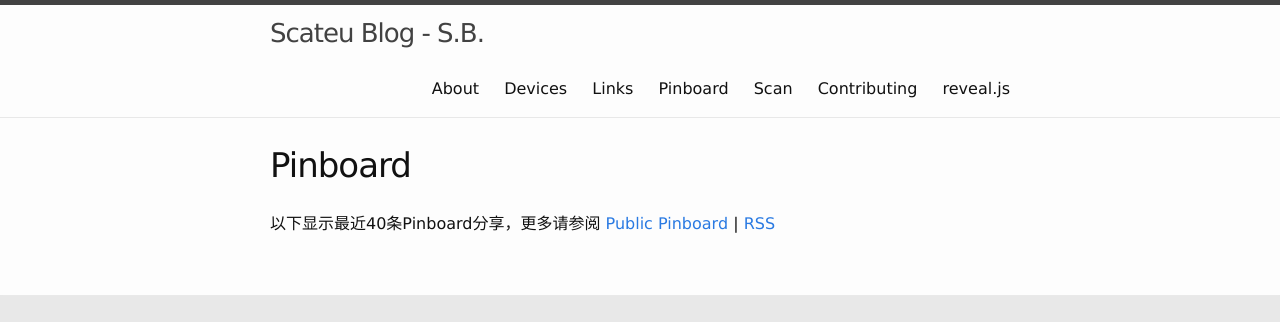
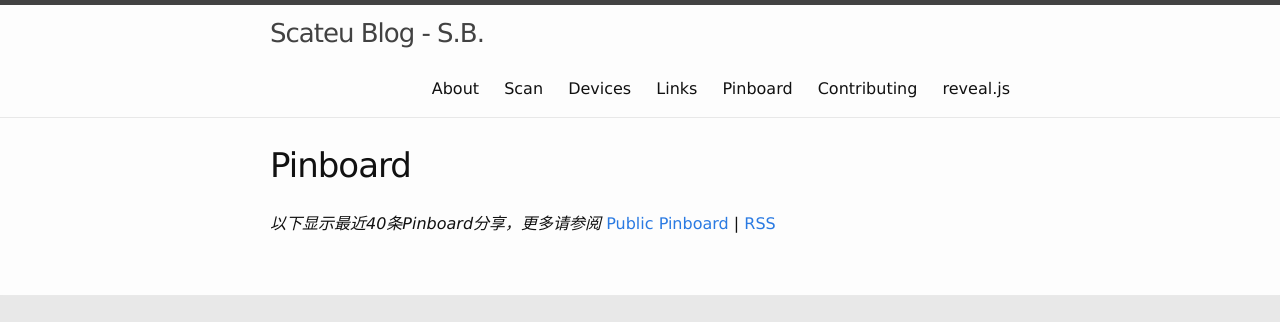
Before and after one commit to scateu/scateu.github.io, a Jekyll site: the page built from _pages/05-pinboard.md, in a window 1280 px wide. Shown: the top 322 px of the page. Built offline with Jekyll 4.4.1, drawn with Linux system fonts in a browser that asks for light colours; a script that is not in the unit is left out; comment, search, counter and statistics services are not loaded.

Commit message:
Mon Jul 10 22:32:55 CST 2017

```diff
--- a/_pages/pinboard.md
+++ b/_pages/05-pinboard.md
@@ -4,6 +4,8 @@
 permalink: /pinboard/
 ---
 
-以下显示最近40条Pinboard分享，更多请参阅 [Public Pinboard](https://pinboard.in/u:scateu/public) \| [RSS](https://feeds.pinboard.in/rss/u:scateu/)
+*以下显示最近40条Pinboard分享，更多请参阅* [Public Pinboard](https://pinboard.in/u:scateu/public) \| [RSS](https://feeds.pinboard.in/rss/u:scateu/)
+
+
 
 <script language="javascript" src="http://pinboard.in//widgets/v1/linkroll/?user=scateu&count=40"></script>
```
Also changed, not shown: _pages/01-about.md (renamed from _pages/about.md), _pages/02-scan.md (renamed from _pages/scan.md), _pages/03-devices.md (renamed from _pages/devices.md), _pages/04-links.md (renamed from _pages/links.md).
